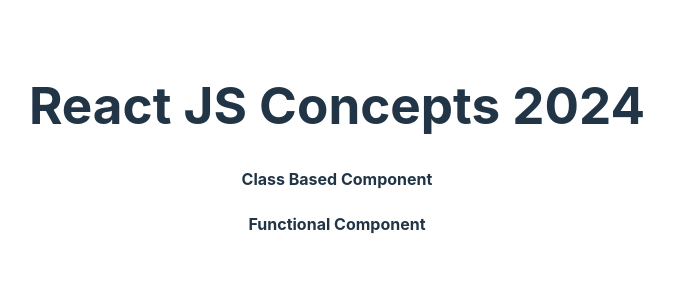
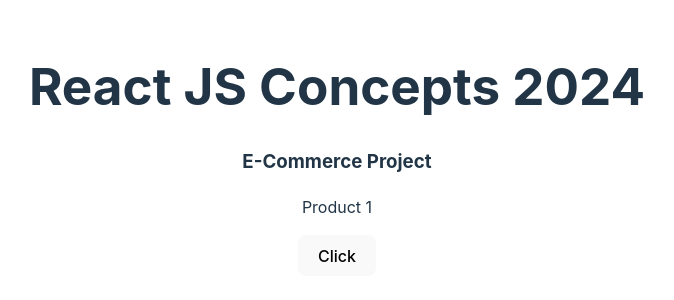
Before and after one commit to AshKemp/reactjs-concepts-2024, a React (Vite) app: page / in a window 1280 px wide. Shown: the part 250-550 px from the top of the page, without its empty margins (303-977 px from the left). Built offline with nearby package versions, Linux system fonts and the light colour scheme.

Commit message:
create nested components

```diff
--- a/src/App.jsx
+++ b/src/App.jsx
@@ -1,13 +1,15 @@
 import "./App.css";
-import ClassBasedComponent from "./components/class-based-component";
-import FunctionalComponent from "./components/functional-component";
+// import ClassBasedComponent from "./components/class-based-component";
+// import FunctionalComponent from "./components/functional-component";
+import ProductList from "./components/products";
 
 function App() {
   return (
     <>
       <h1>React JS Concepts 2024</h1>
-      <ClassBasedComponent />
-      <FunctionalComponent />
+      {/* <ClassBasedComponent />
+      <FunctionalComponent /> */}
+      <ProductList />
     </>
   );
 }
--- /dev/null
+++ b/src/components/products/components/product-item.jsx
@@ -0,0 +1,14 @@
+function ButtonComponent() {
+  return <button>Click</button>;
+}
+
+function ProductItem() {
+  return (
+    <div>
+      <p>Product 1</p>
+      <ButtonComponent />
+    </div>
+  );
+}
+
+export default ProductItem;
--- /dev/null
+++ b/src/components/products/index.jsx
@@ -0,0 +1,13 @@
+import ProductItem from "./components/product-item";
+
+// const dummyProduct = ["Product 1", "Product 2", "Product 3"];
+function ProductList() {
+  return (
+    <div>
+      <h3>E-Commerce Project</h3>
+      <ProductItem />
+    </div>
+  );
+}
+
+export default ProductList;
```
